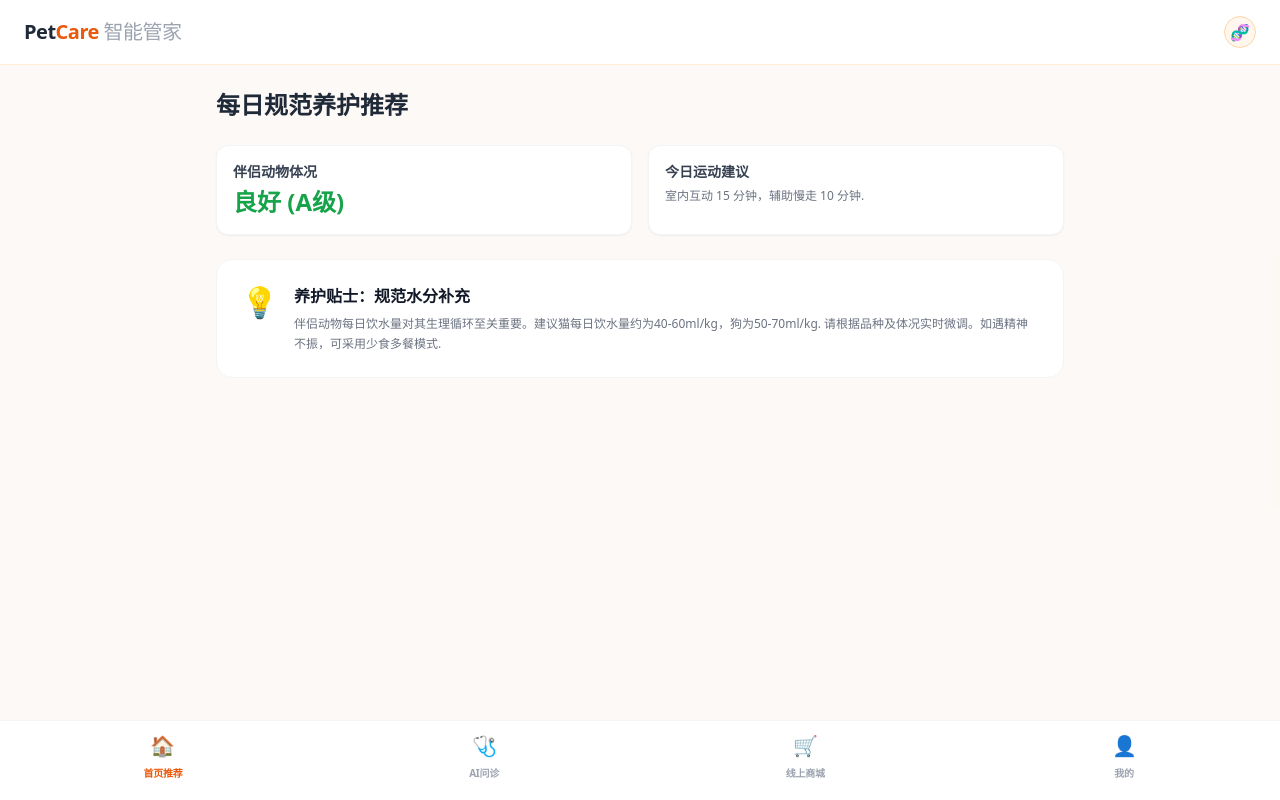
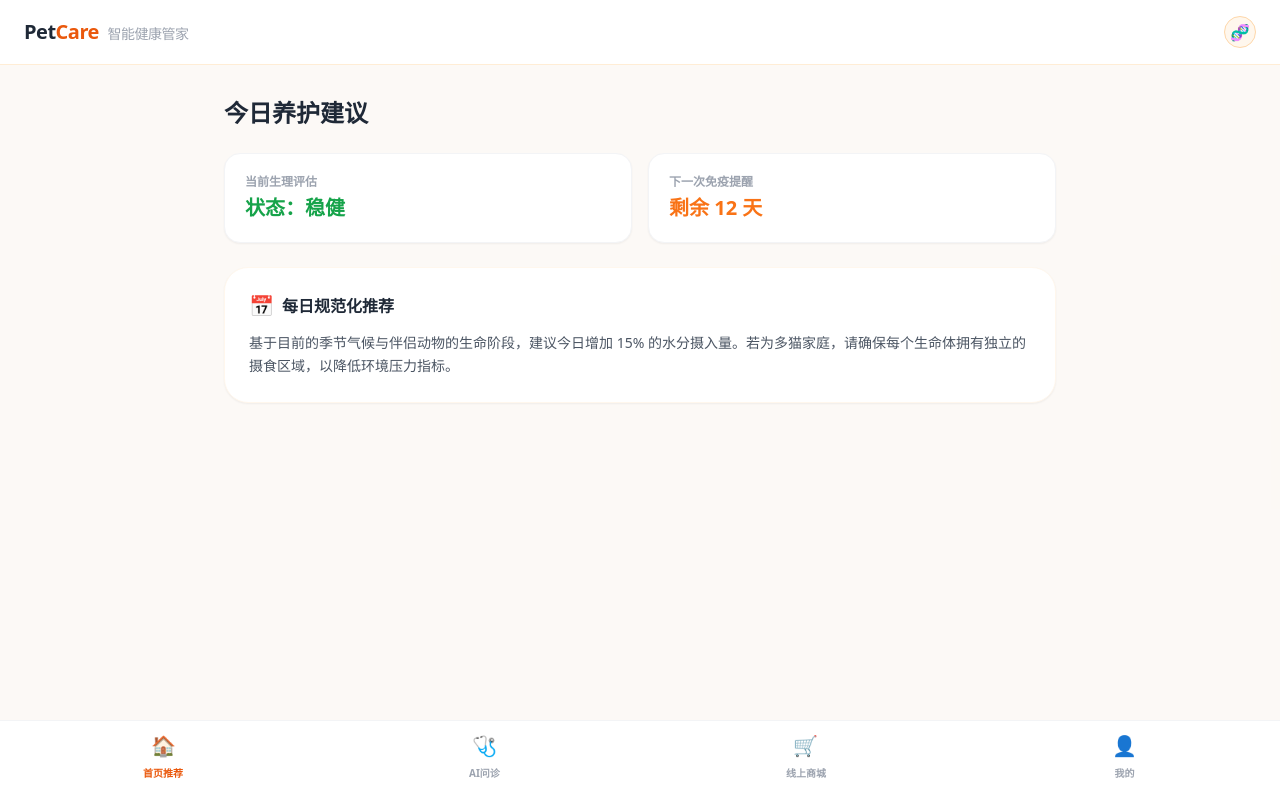
Before and after one commit to Chestnutzzz/pet, a Next.js app: page / in a window 1280 px wide. Built offline with nearby package versions, Linux system fonts and the light colour scheme.

Commit message:
Update page.tsx

```diff
--- a/app/page.tsx
+++ b/app/page.tsx
@@ -2,25 +2,18 @@
 import { useState } from 'react';
 
 export default function Home() {
-  // 【新架构】状态管理：当前活跃的 Tab
-  // 默认 Tab 设为 'home' (首页推荐)
-  const [activeTab, setActiveTab] = useState('home');
-
-  // AI 问诊状态
+  // --- 状态定义区域（确保所有变量都在作用域内）---
+  const [activeTab, setActiveTab] = useState('home'); // 默认进入首页推荐
   const [messages, setMessages] = useState<{ role: string; content: string }[]>([
     {
       role: 'assistant',
-    content: '您好，我是 PetCare 资深健康顾问。为了更精准地分析伴侣动物的体况，请提供其品种、年龄及当前的异常表现。'
+      content: '您好，我是 PetCare 资深健康顾问。为了提供更精准的养护建议，请详细描述伴侣动物的品种、年龄及当前的异常生理表现。'
     }
   ]);
+  const [input, setInput] = useState(''); // 修复：确保 input 变量存在
+  const [isLoading, setIsLoading] = useState(false);
 
-// 顶部 Header 修改
-<header className="bg-white px-6 py-4 flex items-center justify-between border-b border-orange-100 flex-shrink-0 z-10">
-  <span className="text-xl font-bold tracking-tight">Pet<span className="text-orange-600">Care</span> <span className="text-gray-400 font-medium">智能健康管家</span></span>
-  <div className="w-8 h-8 rounded-full bg-orange-100 flex items-center justify-center border border-orange-200">🩺</div>
-</header>
-
-  // 咨询逻辑 (仅在 AI 问诊页使用)
+  // --- 咨询逻辑处理 ---
   const sendMessage = async () => {
     if (!input.trim() || isLoading) return;
     const userMessage = { role: 'user', content: input };
@@ -38,118 +31,106 @@ export default function Home() {
       if (data.content) {
         setMessages(prev => [...prev, { role: 'assistant', content: data.content }]);
       } else {
-        setMessages(prev => [...prev, { role: 'assistant', content: '医生现在有些忙，请稍后重新发起咨询.' }]);
+        setMessages(prev => [...prev, { role: 'assistant', content: '资深顾问目前忙线，请稍后重新发起咨询。' }]);
       }
     } catch (error) {
-      setMessages(prev => [...prev, { role: 'assistant', content: '通讯连接异常，请检查网络环境.' }]);
+      setMessages(prev => [...prev, { role: 'assistant', content: '通讯链路受限，请检查网络环境。' }]);
     } finally {
       setIsLoading(false);
     }
   };
 
   return (
-    // 【移动端布局优化】使用 h-[100dvh] 适配移动端动态高度，解决键盘弹出问题
+    // 使用 h-[100dvh] 解决键盘弹出时的视口跳动问题
     <div className="h-[100dvh] bg-[#FDF8F3] flex flex-col overflow-hidden text-gray-800">
 
-      {/* 统一顶部 Header */}
+      {/* 顶部 Header：专业风格 */}
       <header className="bg-white px-6 py-4 flex items-center justify-between border-b border-orange-100 flex-shrink-0 z-10">
-        <span className="text-xl font-bold tracking-tight">Pet<span className="text-orange-600">Care</span> <span className="text-gray-400 font-medium">智能管家</span></span>
+        <span className="text-xl font-bold tracking-tight">Pet<span className="text-orange-600">Care</span> <span className="text-gray-400 font-medium text-sm ml-1">智能健康管家</span></span>
         <div className="w-8 h-8 rounded-full bg-orange-50 flex items-center justify-center border border-orange-200">🧬</div>
       </header>
 
-      {/* 【主体区域】根据 Tab 切换内容 */}
+      {/* 主体切换区域 */}
       <main className="flex-1 overflow-y-auto bg-gray-50/30 relative">
 
-        {/* ========================================================== */}
-        {/* 1. 首页推荐 (新添加，作为 landing page) */}
-        {/* ========================================================== */}
+        {/* 1. 首页推荐：用户强相关信息 */}
         {activeTab === 'home' && (
-          <div className="p-4 md:p-6 max-w-4xl mx-auto space-y-6 pb-32">
-            <h1 className="text-2xl font-bold">每日规范养护推荐</h1>
-
-            {/* 核心卡片 (用户相关) */}
+          <div className="p-4 md:p-8 max-w-4xl mx-auto space-y-6 pb-32">
+            <h1 className="text-2xl font-bold">今日养护建议</h1>
             <div className="grid grid-cols-2 gap-4">
-               <div className="bg-white p-4 rounded-xl border border-gray-100 shadow-sm">
-                  <p className="text-sm font-bold text-gray-700">伴侣动物体况</p>
-                  <p className="text-2xl text-green-600 font-bold mt-1">良好 (A级)</p>
+               <div className="bg-white p-5 rounded-2xl border border-gray-100 shadow-sm">
+                  <p className="text-xs font-bold text-gray-400 uppercase">当前生理评估</p>
+                  <p className="text-xl text-green-600 font-bold mt-1">状态：稳健</p>
                </div>
-               <div className="bg-white p-4 rounded-xl border border-gray-100 shadow-sm hover:scale-105 transition-transform cursor-pointer">
-                  <p className="text-sm font-bold text-gray-700">今日运动建议</p>
-                  <p className="text-xs text-gray-500 mt-1 leading-relaxed">室内互动 15 分钟，辅助慢走 10 分钟.</p>
+               <div className="bg-white p-5 rounded-2xl border border-gray-100 shadow-sm">
+                  <p className="text-xs font-bold text-gray-400 uppercase">下一次免疫提醒</p>
+                  <p className="text-xl text-orange-500 font-bold mt-1">剩余 12 天</p>
                </div>
             </div>
 
-            {/* 今日知识贴士 */}
-            <div className="bg-white p-6 rounded-2xl border border-gray-100 flex items-start gap-4 hover:shadow-md transition-shadow cursor-pointer">
-              <span className="text-3xl">💡</span>
-              <div>
-                 <h3 className="font-bold text-gray-900">养护贴士：规范水分补充</h3>
-                 <p className="text-xs text-gray-500 mt-1.5 leading-relaxed">
-                   伴侣动物每日饮水量对其生理循环至关重要。建议猫每日饮水量约为40-60ml/kg，狗为50-70ml/kg. 请根据品种及体况实时微调。如遇精神不振，可采用少食多餐模式.
+            <div className="bg-white p-6 rounded-3xl border border-orange-50 shadow-sm">
+              <div className="flex items-center gap-2 mb-3">
+                <span className="text-xl">📅</span>
+                <h3 className="font-bold">每日规范化推荐</h3>
+              </div>
+              <p className="text-sm text-gray-600 leading-relaxed">
+                基于目前的季节气候与伴侣动物的生命阶段，建议今日增加 15% 的水分摄入量。若为多猫家庭，请确保每个生命体拥有独立的摄食区域，以降低环境压力指标。
               </p>
-              </div>
             </div>
           </div>
         )}
 
-        {/* ========================================================== */}
-        {/* 2. AI 问诊界面 (从 Tab1 移到 Tab2) */}
-        {/* ========================================================== */}
+        {/* 2. AI 问诊界面 */}
         {activeTab === 'consult' && (
           <div className="p-4 max-w-4xl mx-auto space-y-4 pb-32">
-            <div className="bg-white rounded-2xl p-4 shadow-sm border border-gray-100 flex items-center gap-3 mb-6 sticky top-2 z-10">
-              <div className="w-12 h-12 bg-orange-100 rounded-xl flex items-center justify-center text-3xl">🩺</div>
+            <div className="bg-white rounded-2xl p-4 shadow-sm border border-gray-100 flex items-center gap-3 sticky top-0 z-10">
+              <div className="w-12 h-12 bg-orange-50 rounded-xl flex items-center justify-center text-3xl">🩺</div>
               <div>
-                <h2 className="font-bold">AI 资深医生实时问诊</h2>
-                <p className="text-[10px] text-green-500 font-medium italic">基于规范化临床数据的生理指标研判</p>
+                <h2 className="font-bold">资深健康顾问在线</h2>
+                <p className="text-[10px] text-green-500 font-medium">生理指标实时研判系统中</p>
               </div>
             </div>
 
-            {/* 消息对话列表 */}
             <div className="space-y-6">
               {messages.map((msg, index) => (
                 <div key={index} className={`flex ${msg.role === 'user' ? 'justify-end' : 'justify-start'}`}>
-                  <div className={`max-w-[85%] p-4 rounded-2xl shadow-sm text-sm leading-relaxed ${
+                  <div className={`max-w-[85%] p-4 rounded-2xl text-sm leading-relaxed shadow-sm ${
                     msg.role === 'user' ? 'bg-orange-500 text-white rounded-br-none' : 'bg-white text-gray-700 border border-gray-100 rounded-bl-none'
                   }`}>
                     {msg.content}
                   </div>
                 </div>
               ))}
-              {isLoading && <div className="text-xs text-gray-400 pl-4 animate-pulse">专家诊断系统正在研判生理指标...</div>}
+              {isLoading && <div className="text-xs text-gray-400 pl-4 animate-pulse italic">正在调取专业医学数据库...</div>}
             </div>
           </div>
         )}
 
-        {/* ========================================================== */}
         {/* 3. 线上商城 */}
-        {/* ========================================================== */}
         {activeTab === 'store' && (
-          <div className="p-6 h-full flex flex-col items-center justify-center text-center">
+          <div className="h-full flex flex-col items-center justify-center p-6 text-center">
             <div className="text-6xl mb-4">🛒</div>
             <h2 className="text-xl font-bold">精选优品商城</h2>
-            <p className="text-gray-500 text-sm mt-2 mb-6">为您甄选高标准宠物食品与栖息器械</p>
-            <a href="https://www.taobao.com" target="_blank" rel="noopener noreferrer" className="px-8 py-3 bg-orange-500 text-white rounded-full font-bold shadow-lg shadow-orange-200">
-              前往外部官方商城
+            <p className="text-gray-500 text-sm mt-2 mb-8">为您甄选高标准宠物食品与栖息器械</p>
+            <a href="https://www.taobao.com" target="_blank" className="px-10 py-4 bg-orange-500 text-white rounded-full font-bold shadow-lg shadow-orange-200 active:scale-95 transition-all">
+              前往官方认证商城
             </a>
           </div>
         )}
 
-        {/* ========================================================== */}
-        {/* 4. 我的 (个人中心) */}
-        {/* ========================================================== */}
+        {/* 4. 个人中心 */}
         {activeTab === 'mine' && (
           <div className="p-6 max-w-4xl mx-auto">
-            <div className="flex items-center gap-4 p-6 bg-white rounded-3xl border border-gray-100 shadow-sm mb-6">
-              <div className="w-16 h-16 bg-gray-200 rounded-full flex items-center justify-center text-3xl">👤</div>
+            <div className="flex items-center gap-4 p-8 bg-white rounded-3xl border border-gray-100 shadow-sm mb-6">
+              <div className="w-16 h-16 bg-orange-50 rounded-full flex items-center justify-center text-3xl">👤</div>
               <div>
-                <h2 className="text-lg font-bold">爱宠守护人</h2>
-                <p className="text-xs text-gray-400">ID: 025879</p>
+                <h2 className="text-lg font-bold">守护者 ID: 9527</h2>
+                <p className="text-xs text-gray-400">已守护伴侣动物生命周期 328 天</p>
               </div>
             </div>
             <div className="bg-white rounded-2xl overflow-hidden border border-gray-100 shadow-sm">
-              {['临床记录档案', '生命周期提醒', '规范养育建议表', '关于 PetCare 智能管家'].map((item, i) => (
-                <div key={i} className="px-6 py-4 text-sm border-b border-gray-50 last:border-0 active:bg-gray-50 transition-colors">
+              {['历史咨询档案', '智能养护计划', '账号偏好设置', '关于 PetCare'].map((item, i) => (
+                <div key={i} className="px-6 py-5 text-sm border-b border-gray-50 last:border-0 active:bg-gray-50 cursor-pointer">
                   {item}
                 </div>
               ))}
@@ -159,32 +140,22 @@ export default function Home() {
 
       </main>
 
-      {/* ========================================================== */}
-      {/* 底部输入框 (仅在 AI 问诊页 `activeTab === 'consult'` 显示) */}
-      {/* ========================================================== */}
+      {/* 底部输入框（仅在咨询页显示） */}
       {activeTab === 'consult' && (
-        <div className="px-4 py-3 bg-white/80 backdrop-blur-md border-t border-gray-100 fixed bottom-20 left-0 right-0 max-w-4xl mx-auto z-20">
-          <div className="flex items-center gap-2 bg-gray-100 p-2 rounded-2xl border border-gray-200 shadow-inner relative">
+        <div className="px-4 py-3 bg-white/90 backdrop-blur-md border-t border-gray-100 fixed bottom-20 left-0 right-0 max-w-4xl mx-auto z-20">
+          <div className="flex items-center gap-2 bg-gray-100 p-2 rounded-2xl border border-gray-200">
+            {/* 修复：使用 text-base (16px) 防止 iOS 自动缩放 */}
             <input
               type="text"
               value={input}
               onChange={(e) => setInput(e.target.value)}
               onKeyPress={(e) => e.key === 'Enter' && sendMessage()}
-              placeholder="请描述爱宠精神、食欲、生理异常等状况..."
-              // 【iOS 放大问题核心修复点】：
-              // 将原来的 text-sm (14px) 提升至 text-base (16px)。
-              // iOS 只要 font-size >= 16px 就不会自动放大视口。
+              placeholder="请描述症状，如：活动力下降、摄食异常..."
               className="flex-1 bg-transparent px-4 py-2 text-base focus:outline-none placeholder-gray-400"
             />
-
-            {/* 【预留：上传图片功能】 */}
-            {/* <button className="text-2xl text-gray-400 px-2">📷</button> */}
-
             <button
               onClick={sendMessage}
-              className={`px-6 py-2 rounded-xl text-sm font-bold transition-all ${
-                input.trim() ? 'bg-orange-500 text-white shadow-md' : 'bg-gray-300 text-gray-500'
-              }`}
+              className={`px-6 py-2 rounded-xl text-sm font-bold transition-all ${input.trim() ? 'bg-orange-500 text-white shadow-md' : 'bg-gray-300 text-gray-500'}`}
               disabled={isLoading}
             >
               发送
@@ -193,36 +164,20 @@ export default function Home() {
         </div>
       )}
 
-      {/* ========================================================== */}
-      {/* 【重构后的底部导航栏】明确且专业 */}
-      {/* ========================================================== */}
+      {/* 底部导航栏 */}
       <footer className="bg-white border-t border-gray-100 h-20 flex-shrink-0 z-10 relative">
         <nav className="flex items-center justify-around h-full pb-2">
-
-          {/* 1. 首页 (activeTab === 'home') */}
-          <button onClick={() => setActiveTab('home')} className={`flex flex-col items-center gap-1.5 ${activeTab === 'home' ? 'text-orange-600' : 'text-gray-400'}`}>
-            <span className="text-xl">🏠</span>
-            <span className="text-[10px] font-bold uppercase tracking-tight">首页推荐</span>
+          {[
+            { id: 'home', icon: '🏠', label: '首页推荐' },
+            { id: 'consult', icon: '🩺', label: 'AI问诊' },
+            { id: 'store', icon: '🛒', label: '线上商城' },
+            { id: 'mine', icon: '👤', label: '我的' }
+          ].map((tab) => (
+            <button key={tab.id} onClick={() => setActiveTab(tab.id)} className={`flex flex-col items-center gap-1.5 transition-colors ${activeTab === tab.id ? 'text-orange-600' : 'text-gray-400'}`}>
+              <span className="text-xl">{tab.icon}</span>
+              <span className="text-[10px] font-bold">{tab.label}</span>
             </button>
-
-          {/* 2. AI 问诊 (activeTab === 'consult') */}
-          <button onClick={() => setActiveTab('consult')} className={`flex flex-col items-center gap-1.5 ${activeTab === 'consult' ? 'text-orange-600' : 'text-gray-400'}`}>
-            <span className="text-xl">🩺</span>
-            <span className="text-[10px] font-bold uppercase tracking-tight">AI问诊</span>
-          </button>
-
-          {/* 3. 商城 (activeTab === 'store') */}
-          <button onClick={() => setActiveTab('store')} className={`flex flex-col items-center gap-1.5 ${activeTab === 'store' ? 'text-orange-600' : 'text-gray-400'}`}>
-            <span className="text-xl">🛒</span>
-            <span className="text-[10px] font-bold uppercase tracking-tight">线上商城</span>
-          </button>
-
-          {/* 4. 我的 (activeTab === 'mine') */}
-          <button onClick={() => setActiveTab('mine')} className={`flex flex-col items-center gap-1.5 ${activeTab === 'mine' ? 'text-orange-600' : 'text-gray-400'}`}>
-            <span className="text-xl">👤</span>
-            <span className="text-[10px] font-bold uppercase tracking-tight">我的</span>
-          </button>
-
+          ))}
         </nav>
       </footer>
     </div>
```
Lines whose indentation alone changed are shown as unchanged.
